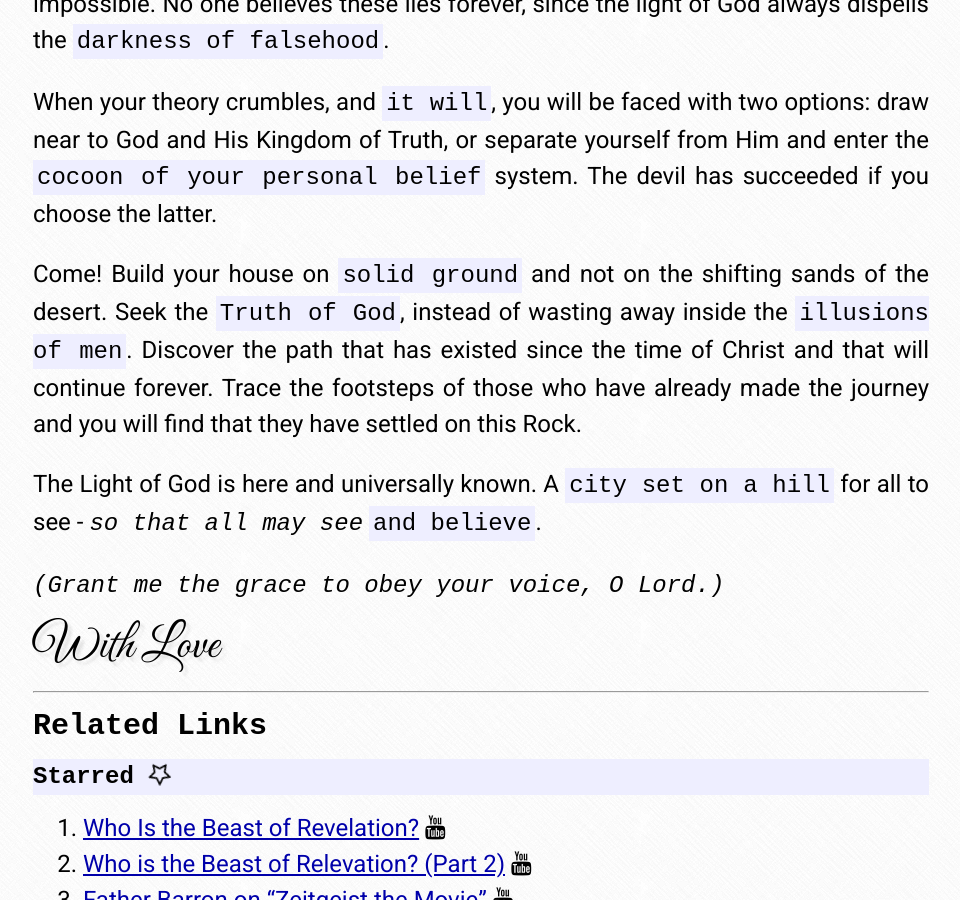
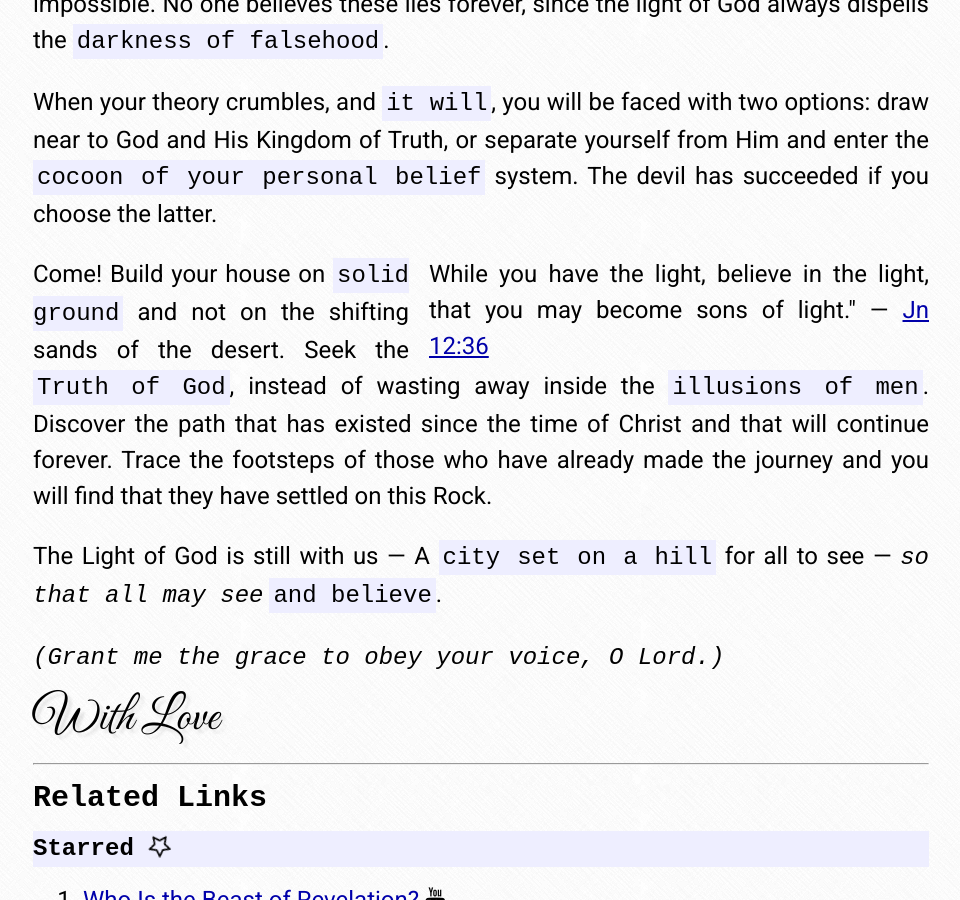
Before and after one commit to afrikatoliek/afrikatoliek.github.io, a Jekyll site: the page built from _posts/2014-12-15-conspiracy-theories.md, in a window 1280 px wide and 900 px high, scrolled down 815 px. Shown: the whole window, without its empty margins (159-1119 px from the left). Built offline with Jekyll 4.4.1, drawn with Linux system fonts in a browser that asks for light colours; nearby versions of some CDN libraries; some web fonts are replaced.

Commit message:
Content adjustments.

```diff
--- a/_posts/2014-12-15-conspiracy-theories.md
+++ b/_posts/2014-12-15-conspiracy-theories.md
@@ -9,6 +9,7 @@ thumb: https://s-media-cache-ak0.pinimg.com/736x/f5/13/54/f513548260ec73c58e4ace
 ================
 
 <div class="my-inline-left pull-left">
+<!-- Bible Verse. http://biblia.com/plugins/BibleVerse -->
 <biblia:bibleverse theme="quotation" resource="rsvce" width="512px" height="288px" reference="Mt5.14-15"><blockquote style="width:100%;">"You are the light of the world. A city set on a hill cannot be hid. Nor do men light a lamp and put it under a bushel, but on a stand, and it gives light to all in the house. &mdash; <a target="_blank" href = "http://biblia.com/bible/rsvce/Mt5.14-15">Mt 5:14-15</a></blockquote></biblia:bibleverse>
 </div>
 
@@ -22,9 +23,13 @@ It is the devil's desire to fill the minds of the children of God with fabricate
 
 When your theory crumbles, and **it will**, you will be faced with two options: draw near to God and His Kingdom of Truth, or separate yourself from Him and enter the **cocoon of your personal belief** system. The devil has succeeded if you choose the latter.
 
+<!-- Bible Verse. http://biblia.com/plugins/BibleVerse -->
+<div class="my-inline-right pull-right">
+<biblia:bibleverse theme="quotation" resource="rsvce" width="500" showVotd="false" reference="Jn12.36"><blockquote style="width:500px;">While you have the light, believe in the light, that you may become sons of light." &mdash; <a target="_blank" href = "http://biblia.com/bible/rsvce/Jn12.36">Jn 12:36</a></blockquote></biblia:bibleverse>
+</div>
 Come! Build your house on **solid ground** and not on the shifting sands of the desert. Seek the **Truth of God**, instead of wasting away inside the **illusions of men**. Discover the path that has existed since the time of Christ and that will continue forever. Trace the footsteps of those who have already made the journey and you will find that they have settled on this Rock.
 
-The Light of God is here and universally known. A **city set on a hill** for all to see - _so that all may see_ **and believe**.
+The Light of God is still with us &mdash; A **city set on a hill** for all to see &mdash; _so that all may see_ **and believe**.
 
 _(Grant me the grace to obey your voice, O Lord.)_
 
```
